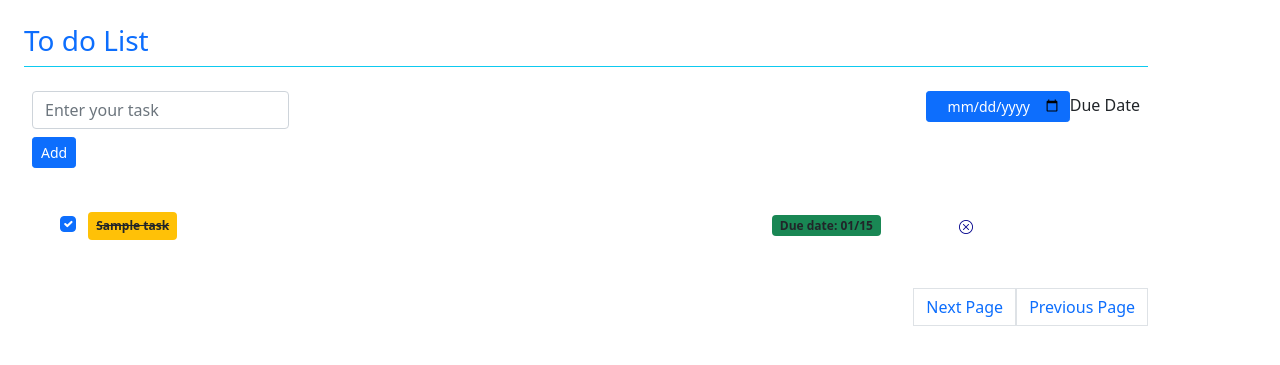
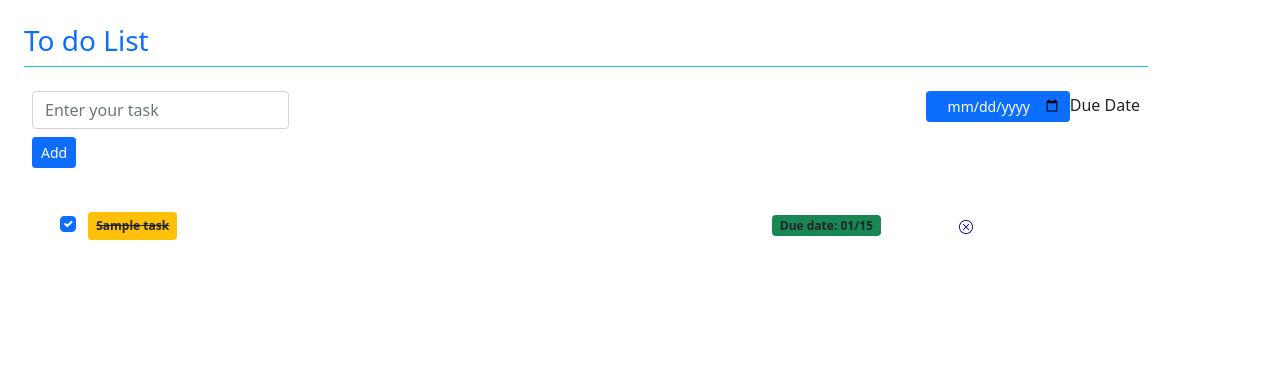
Before and after one commit to waiyankyaw961999/PHP_To_do, a PHP site: page / in a window 1280 px wide. Shown: the top 365 px of the page. Run offline with PHP 8.4, Linux system fonts and the light colour scheme; tables that the repository leaves empty or names only in its code hold one stand-in row (values such as "Sample post").

Commit message:
pagination_button_updated

```diff
--- a/index.php
+++ b/index.php
@@ -70,12 +70,24 @@
         </div>
     </div>
     <ul class="pagination justify-content-end">
-        <li class=""page-item">
-        <a class="page-link" href="<?php echo $data['next_page'] ?>">Next Page</a>
-        </li>
-        <li>
-            <a class="page-link" href="<?php echo $data['prev_page']?>">Previous Page</a>
-        </li>
+        <?php
+        $next_page = $data['next_page'];
+        $prev_page = $data['prev_page'];
+
+        if ($data['current_page_no'] != $data['total_pages'])
+        {
+            echo "<li class='page-item'>
+                    <a class='page-link' href=$next_page>Next Page</a>
+                    </li>";
+        }
+        if ($data['current_page_no'] !=1)
+        {
+            echo "<li>
+            <a class='page-link' href=$prev_page>Previous Page</a>
+                </li>";
+        }
+        ?>
+
     </ul>
 
     </div>
```
